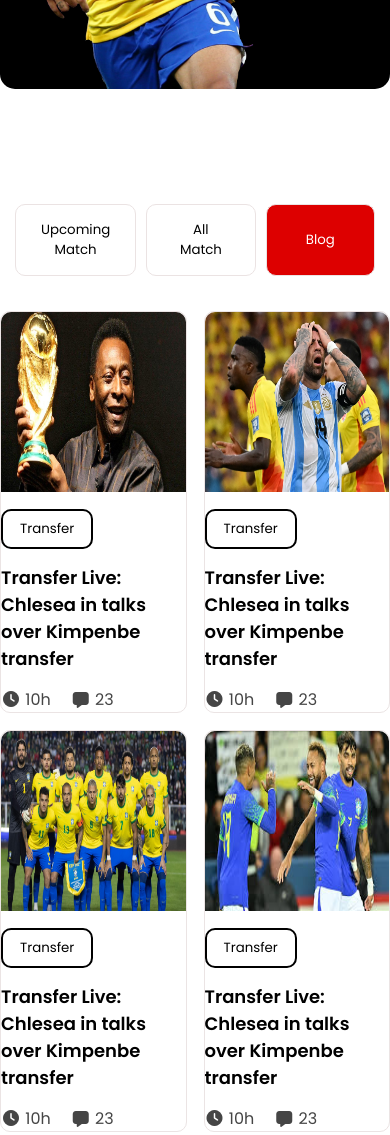
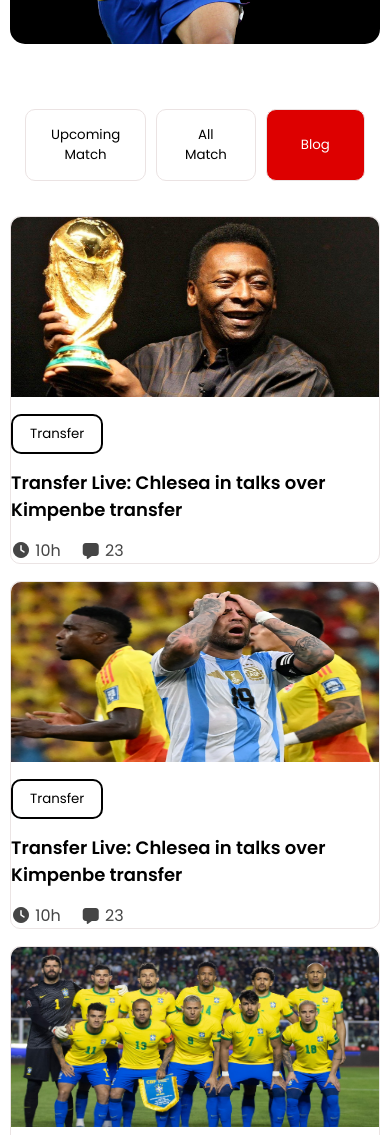
Before and after one commit to Sazzadhossain2003/assets, a plain HTML site: page index.html in a window 390 px wide. Shown: the part 800-1935 px from the top of the page. Drawn offline with Linux system fonts and the light colour scheme.

Commit message:
added a some css tag

```diff
--- a/style.css
+++ b/style.css
@@ -124,6 +124,11 @@ img{
 
 /* laptop tab */
 @media (max-width:992px){
+   /* container */
+   .container{
+    margin: 0 20px;
+   }
+
     /* banner */
   .banner h2{
     font-size: 50px;
@@ -152,6 +157,11 @@ img{
 }
 
 /* mobile */
+/* container */
+   .container{
+    margin: 0 10px;
+   }
+
 @media (max-width: 768px){
     .banner{
         flex-direction: column;
@@ -165,4 +175,7 @@ img{
     .banner .banner-left p{
         margin: 15px auto;
     }
+    .upcoming-match-right{
+        grid-template-columns: 1fr;
+    }
 }
```
